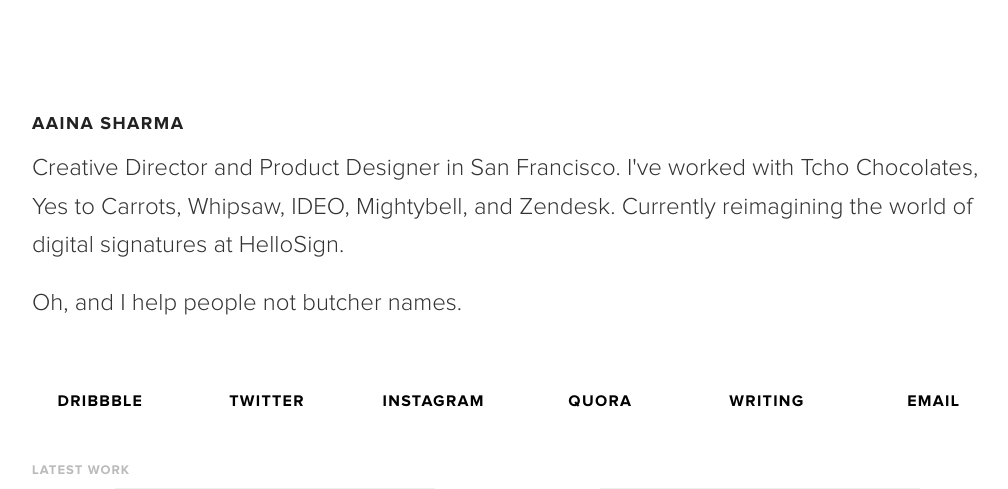
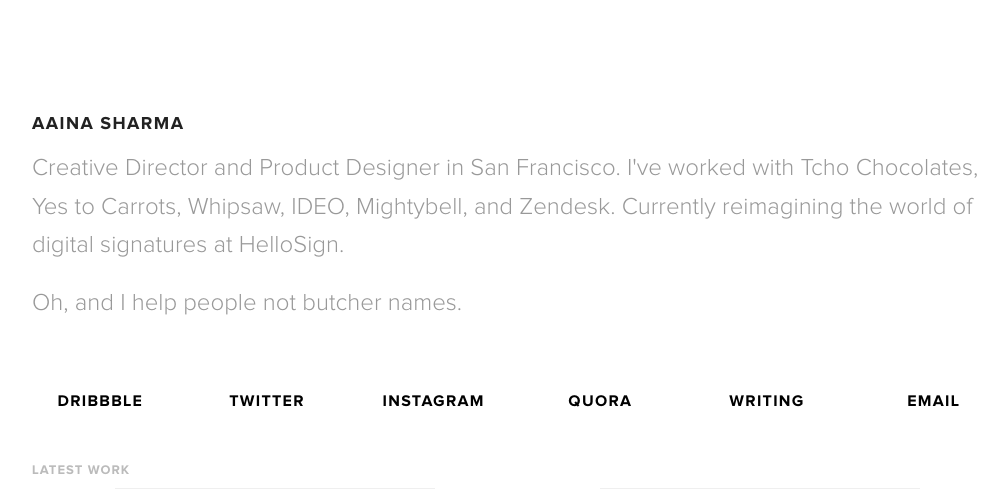
Before and after one commit to aaina/aaina, a PHP site: page / in a window 1280 px wide. Shown: the top 489 px of the page, without its empty margins (123-1131 px from the left). Run offline with PHP 8.4, Linux system fonts and the light colour scheme; grey boxes are pictures that could not be loaded.

Commit message:
Adjust black

```diff
--- a/css/style.css
+++ b/css/style.css
@@ -16,7 +16,7 @@ body {
 div.main-container {
     font-family: "Proxima Nova Reg", Helvetica, sans-serif;
     padding: 100px 10%;
-    color: #333;
+    color: #999;
 }
 div.main-container h1 {
     font-family: "Proxima Nova Bold", Helvetica, sans-serif;
```
